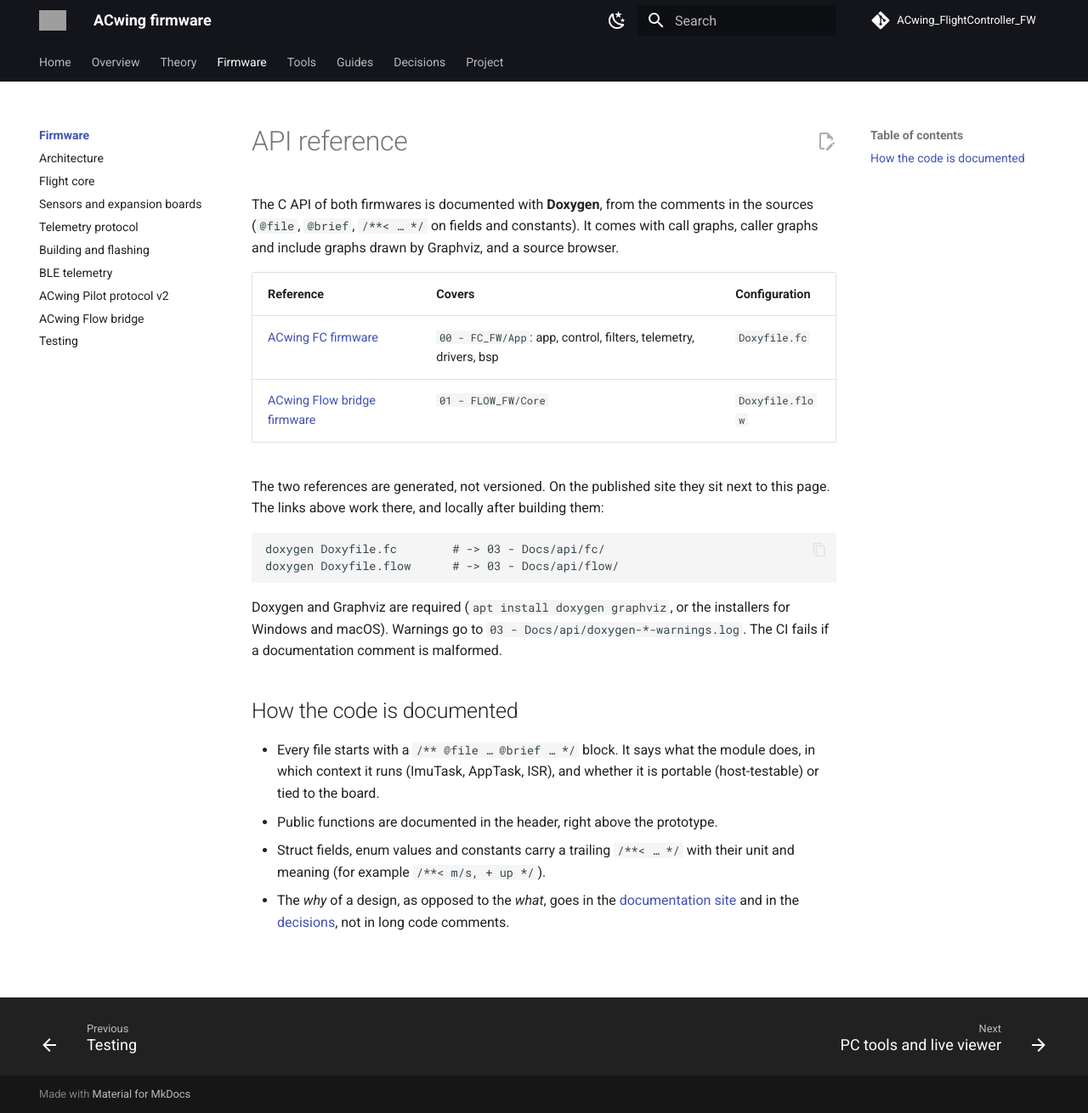
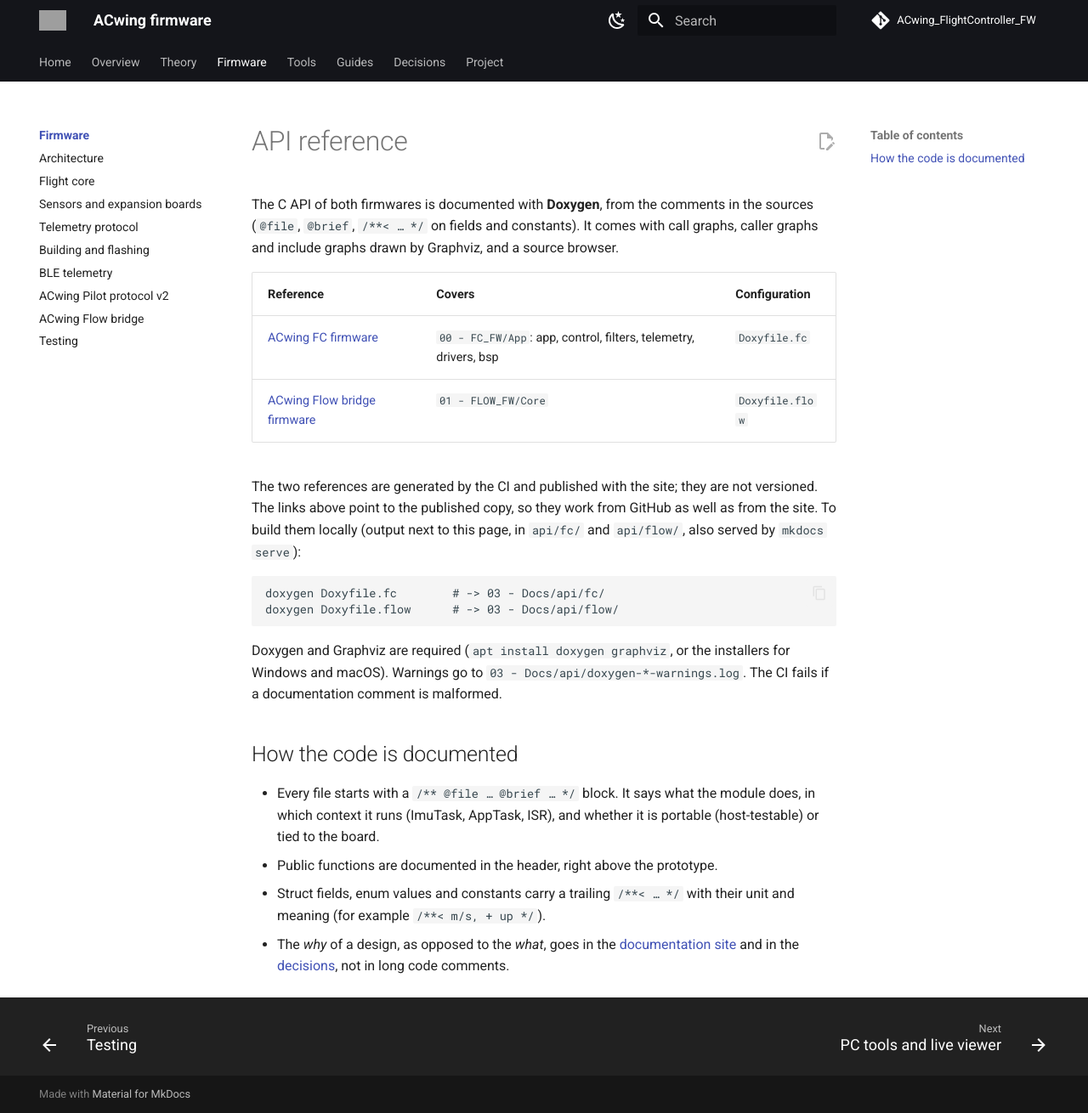
Before and after one commit to ACwing-UAV/ACwing_FW, an MkDocs documentation site: the page built from 03 - Docs/api/index.md, in a window 1280 px wide and 1310 px high. Shown: the whole window at 85% size. Built offline with MkDocs 1.6.1 and Material for MkDocs 9.7.7, drawn with Linux system fonts in a browser that asks for light colours; comment, search, counter and statistics services are not loaded; grey boxes are pictures that could not be loaded.

Commit message:
docs: API reference links point to the published site
The Doxygen output is generated by the CI and not versioned, so relative
links to api/fc/ and api/flow/ were 404 when browsing on GitHub. They now
point to the GitHub Pages copy, which works from GitHub and from the site;
the site also builds strictly without a local Doxygen run. README and home
page link the published site; site_url set in mkdocs.yml.

Co-Authored-By: Claude Opus 5.5 <noreply@anthropic.com>
Claude-Session: https://claude.ai/code/session_0153J9kBPssb6AoMEdTtrvbo

````diff
--- a/03 - Docs/api/index.md
+++ b/03 - Docs/api/index.md
@@ -7,12 +7,13 @@ and a source browser.
 
 | Reference | Covers | Configuration |
 |---|---|---|
-| [ACwing FC firmware](fc/index.html) | `00 - FC_FW/App`: app, control, filters, telemetry, drivers, bsp | `Doxyfile.fc` |
-| [ACwing Flow bridge firmware](flow/index.html) | `01 - FLOW_FW/Core` | `Doxyfile.flow` |
+| [ACwing FC firmware](https://andrea-cirillo.github.io/ACwing_FlightController_FW/api/fc/) | `00 - FC_FW/App`: app, control, filters, telemetry, drivers, bsp | `Doxyfile.fc` |
+| [ACwing Flow bridge firmware](https://andrea-cirillo.github.io/ACwing_FlightController_FW/api/flow/) | `01 - FLOW_FW/Core` | `Doxyfile.flow` |
 
-The two references are generated, not versioned. On the published site they
-sit next to this page. The links above work there, and locally after building
-them:
+The two references are generated by the CI and published with the site; they
+are not versioned. The links above point to the published copy, so they work
+from GitHub as well as from the site. To build them locally (output next to
+this page, in `api/fc/` and `api/flow/`, also served by `mkdocs serve`):
 
 ```
 doxygen Doxyfile.fc        # -> 03 - Docs/api/fc/
--- a/mkdocs.yml
+++ b/mkdocs.yml
@@ -6,6 +6,7 @@
 site_name: ACwing firmware
 site_description: Flight-controller and ACwing Flow firmware, estimators, protocol and PC tools
 site_author: Andrea Cirillo
+site_url: https://andrea-cirillo.github.io/ACwing_FlightController_FW/
 repo_url: https://github.com/andrea-cirillo/ACwing_FlightController_FW
 repo_name: ACwing_FlightController_FW
 edit_uri: edit/main/03%20-%20Docs/
````
Also changed, not shown: 03 - Docs/index.md (+1 -1 lines), README.md (+4 -3 lines).
